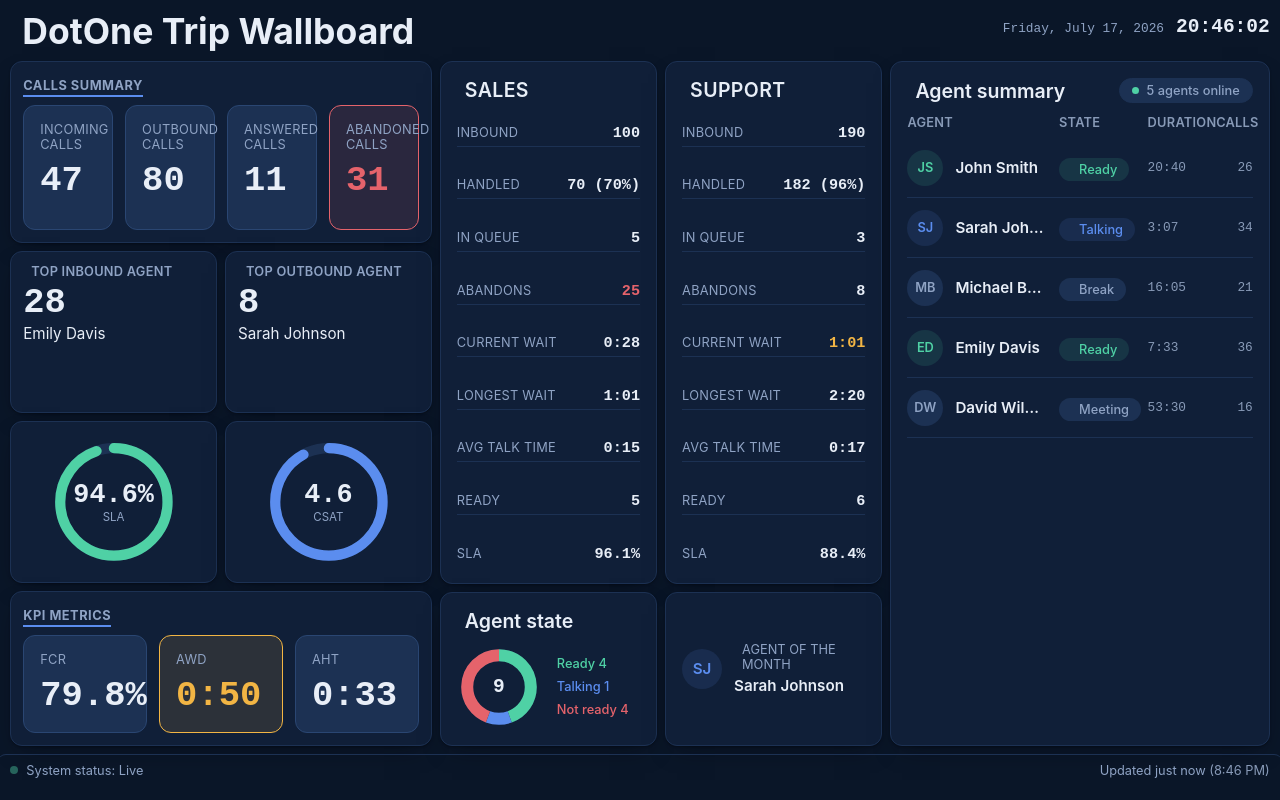
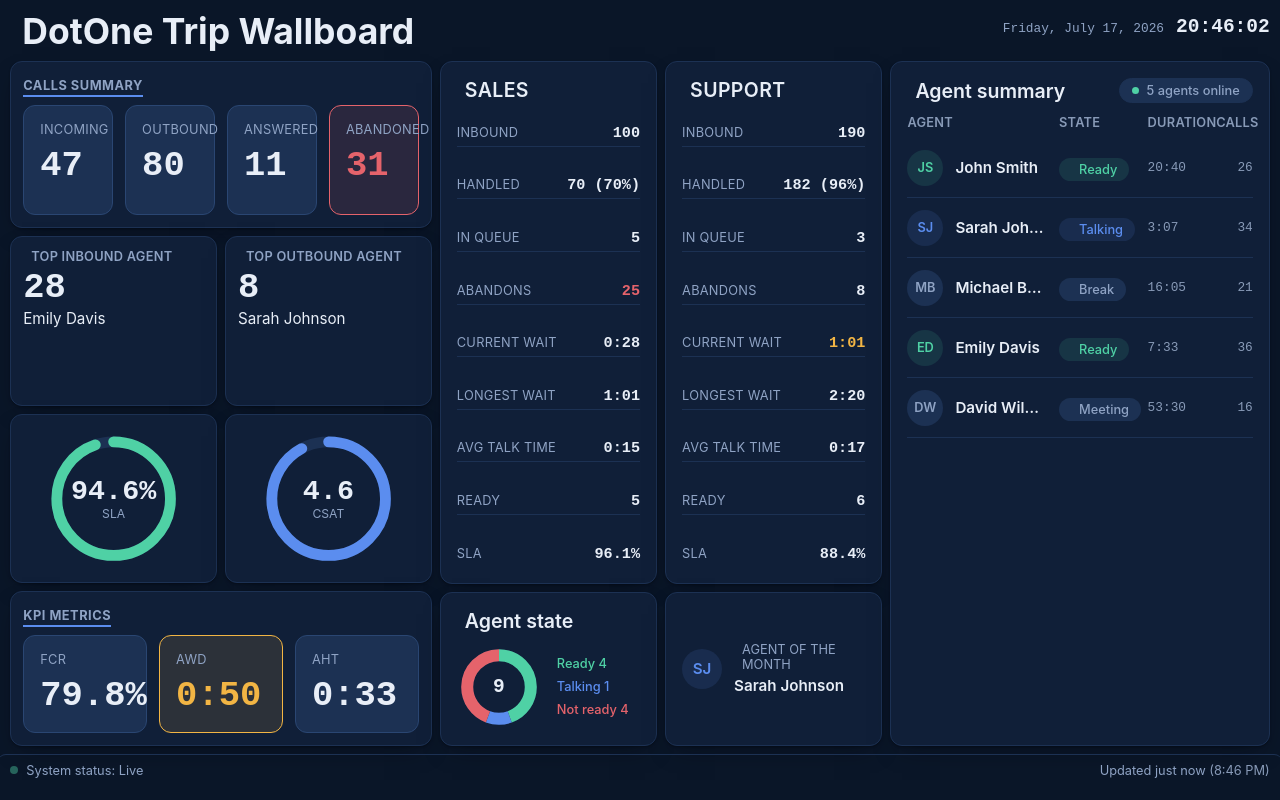
Before and after one commit to aliyasoubi/uccx-wallboard, an Angular app: page / in a window 1280 px wide. Built offline with nearby package versions, Linux system fonts and the light colour scheme; some icons are missing.

Commit message:
fix: remove the calls text from call summary component

```diff
--- a/src/app/features/dashboard/components/call-summary-displays/call-summary-displays.component.html
+++ b/src/app/features/dashboard/components/call-summary-displays/call-summary-displays.component.html
@@ -4,25 +4,25 @@
     <app-metric-tile
       icon="ti-phone-incoming"
       iconColorVar="var(--color-status-accent)"
-      label="Incoming calls"
+      label="Incoming"
       [value]="summary()?.totalCalls ?? '—'"
     />
     <app-metric-tile
       icon="ti-phone-outgoing"
       iconColorVar="var(--color-status-warning)"
-      label="Outbound calls"
+      label="Outbound"
       [value]="outboundStats()?.count ?? '—'"
     />
     <app-metric-tile
       icon="ti-phone-check"
       iconColorVar="var(--color-status-normal)"
-      label="Answered calls"
+      label="Answered"
       [value]="summary()?.handledCalls ?? '—'"
     />
     <app-metric-tile
       icon="ti-phone-x"
       iconColorVar="var(--color-status-critical)"
-      label="Abandoned calls"
+      label="Abandoned"
       [value]="summary()?.abandonedCalls ?? '—'"
       [severity]="abandonedSeverity()"
     />
```
